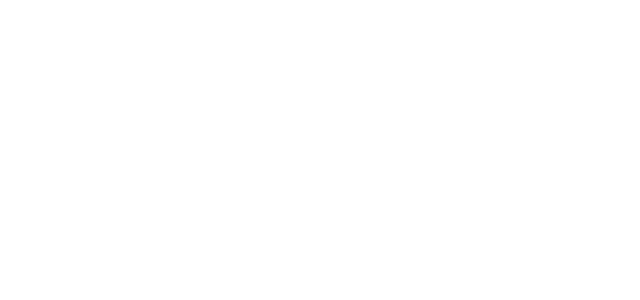
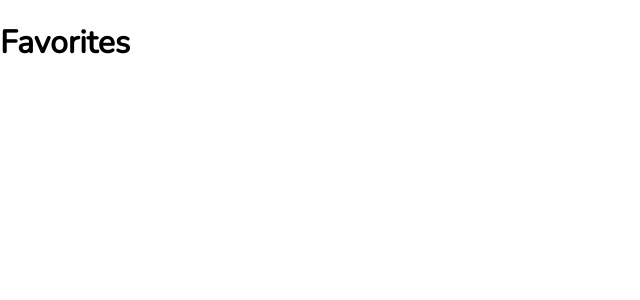
Before and after one commit to Mooteus/Music-App, a React (Vite) app: page /favorites in a window 1280 px wide. Before the commit this address had no page. Shown: the top 300 px of the page, without its empty margins (0-640 px from the left). Built offline with nearby package versions, Linux system fonts and the light colour scheme.

Commit message:
Feat: Create Favorite page and route

```diff
--- a/src/App.jsx
+++ b/src/App.jsx
@@ -2,6 +2,7 @@
 import { BrowserRouter, Routes, Route } from 'react-router-dom';
 
 import Home from './pages/Home';
+import Favorites from './pages/Favorites';
 import GlobalStyle from './utils/GlobalStyle';
 
 function App() {
@@ -11,6 +12,7 @@
       <BrowserRouter>
         <Routes>
           <Route path="/" element={<Home />} />
+          <Route path="/favorites" element={<Favorites />} />
         </Routes>
       </BrowserRouter>
     </>
--- /dev/null
+++ b/src/pages/Favorites/index.jsx
@@ -0,0 +1,9 @@
+import React from 'react';
+
+function Favorites() {
+  return (
+    <h1>Favorites</h1>
+  );
+}
+
+export default Favorites;
```
Also changed, not shown: src/pages/Favorites/Favorites.styled.js (added).
